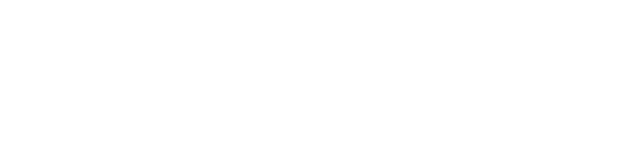
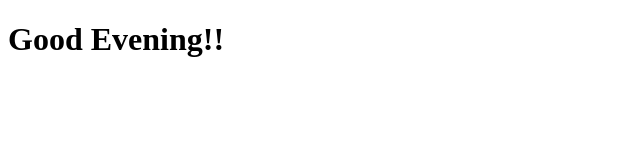
Before and after one commit to prarthanachandak/demorepo, a plain HTML site: page sample.html in a window 1280 px wide. Shown: the whole page, without its empty margins (0-640 px from the left). Drawn offline with Linux system fonts and the light colour scheme.

Commit message:
Add heading

```diff
--- a/sample.html
+++ b/sample.html
@@ -7,6 +7,6 @@
     <title>Document</title>
 </head>
 <body>
-
+    <h1>Good Evening!!</h1>
 </body>
 </html>
```
